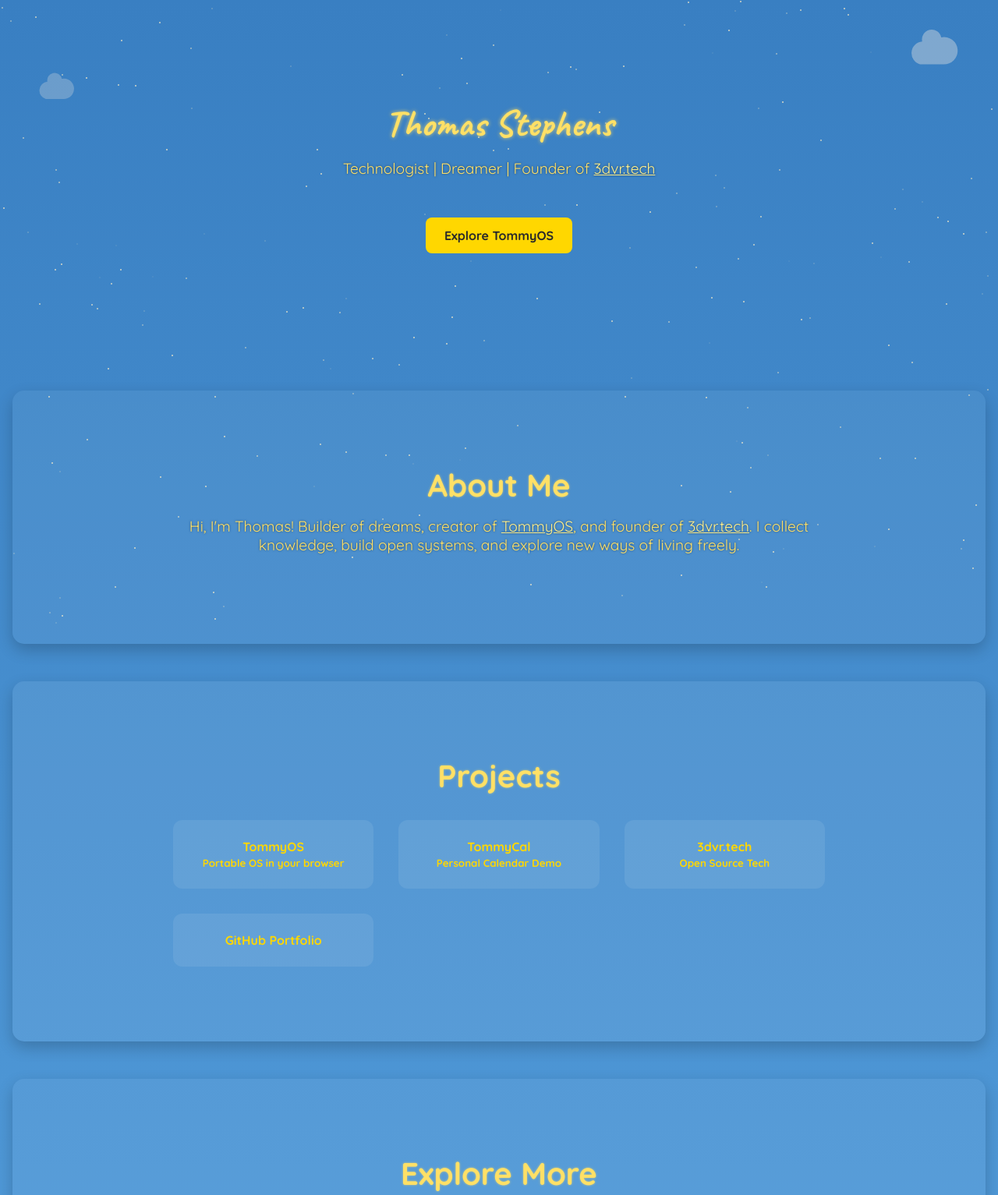
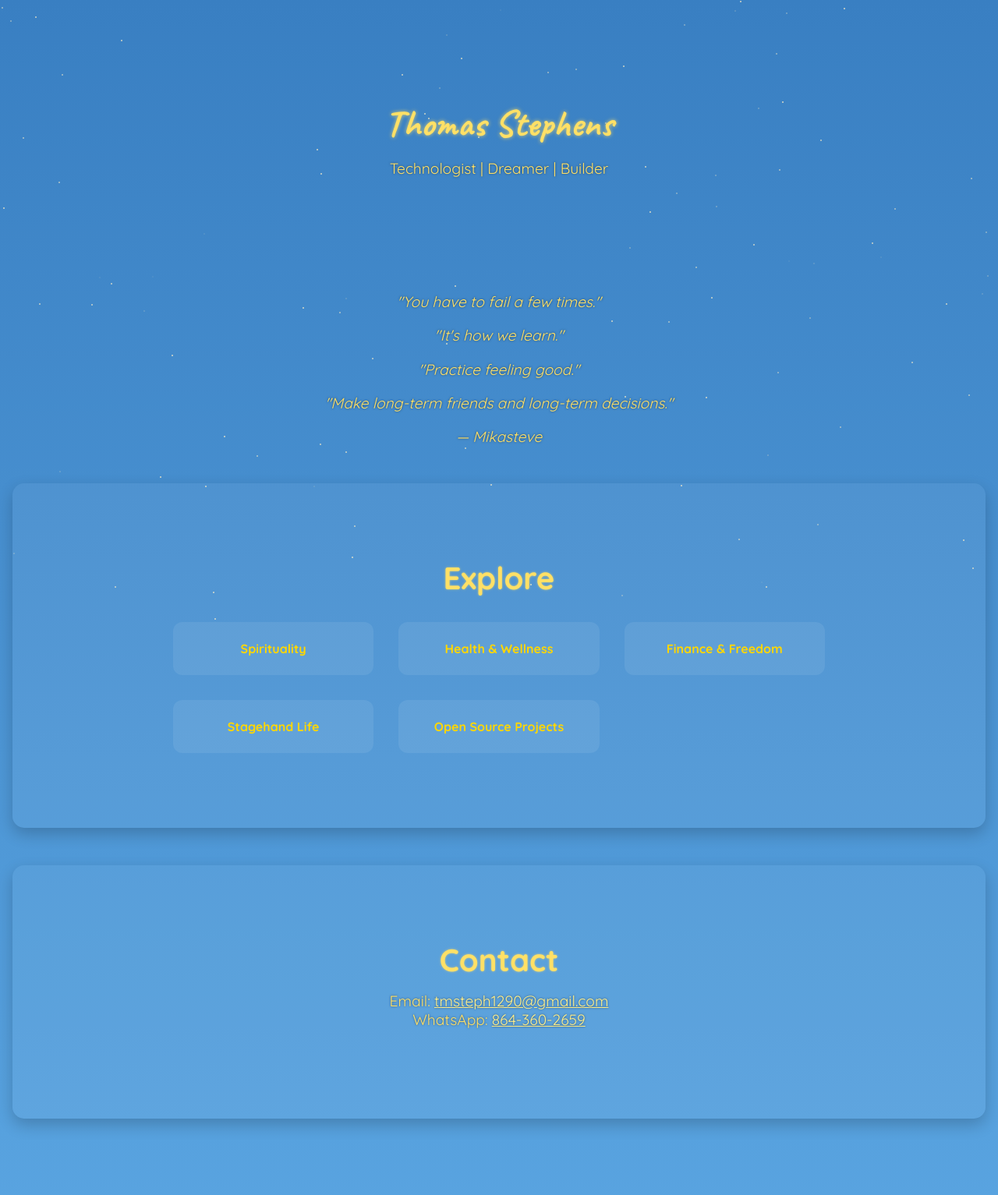
Before and after one commit to tmsteph/tmsteph-redesign-2025, a plain HTML site: page index.html in a window 1280 px wide. Shown: the top 1533 px of the page at 78% size. Drawn offline with Linux system fonts and the light colour scheme.

Commit message:
Update index.html

```diff
--- a/index.html
+++ b/index.html
@@ -13,60 +13,36 @@
   <div id="starfield"></div>
 
   <header class="hero fade-in">
-    <!-- Clouds -->
-    <svg class="cloud cloud1" viewBox="0 0 64 64" width="150" height="80" xmlns="http://www.w3.org/2000/svg">
-      <path d="M20 50h24a14 14 0 1 0-2.2-27.7 10 10 0 0 0-19.6 4.2A12 12 0 0 0 20 50z"
-            fill="#e0e0e0" opacity="0.7">
-        <animateTransform attributeName="transform" attributeType="XML"
-          type="translate" values="0 0; 10 0; 0 0" dur="12s" repeatCount="indefinite" />
-      </path>
-    </svg>
-
-    <svg class="cloud cloud2" viewBox="0 0 64 64" width="100" height="60" xmlns="http://www.w3.org/2000/svg">
-      <path d="M20 50h24a14 14 0 1 0-2.2-27.7 10 10 0 0 0-19.6 4.2A12 12 0 0 0 20 50z"
-            fill="#e0e0e0" opacity="0.5">
-        <animateTransform attributeName="transform" attributeType="XML"
-          type="translate" values="0 0; -8 0; 0 0" dur="18s" repeatCount="indefinite" />
-      </path>
-    </svg>
-
     <div class="container">
       <h1 class="handwritten">Thomas Stephens</h1>
-      <p class="tagline">Technologist | Dreamer | Founder of <a href="https://3dvr.tech" target="_blank">3dvr.tech</a></p>
-      <a href="https://tommyos.vercel.app" target="_blank" class="btn-primary">Explore TommyOS</a>
+      <p class="tagline">Technologist | Dreamer | Builder</p>
     </div>
   </header>
 
-  <section id="about" class="section card fade-in">
-    <div class="container">
-      <h2>About Me</h2>
-      <p>Hi, I'm Thomas! Builder of dreams, creator of <a href="https://tommyos.vercel.app" target="_blank">TommyOS</a>, and founder of <a href="https://3dvr.tech" target="_blank">3dvr.tech</a>. I collect knowledge, build open systems, and explore new ways of living freely.</p>
-    </div>
+  <section class="small-quotes fade-in">
+    <p><em>"You have to fail a few times."</em></p>
+    <p><em>"It's how we learn."</em></p>
+    <p><em>"Practice feeling good."</em></p>
+    <p><em>"Make long-term friends and long-term decisions."</em></p>
+    <p><em>— Mikasteve</em></p>
   </section>
 
-  <section id="projects" class="section card alt fade-in">
+  <section class="section card fade-in">
     <div class="container">
-      <h2>Projects</h2>
+      <h2>Explore</h2>
       <div class="project-grid">
-        <a class="project-card" href="https://tommyos.vercel.app" target="_blank">TommyOS<br><small>Portable OS in your browser</small></a>
-        <a class="project-card" href="https://tommycal.vercel.app" target="_blank">TommyCal<br><small>Personal Calendar Demo</small></a>
-        <a class="project-card" href="https://3dvr.tech" target="_blank">3dvr.tech<br><small>Open Source Tech</small></a>
-        <a class="project-card" href="https://github.com/tmsteph" target="_blank">GitHub Portfolio</a>
+        <a class="project-card" href="spirituality.html">Spirituality</a>
+        <a class="project-card" href="health.html">Health & Wellness</a>
+        <a class="project-card" href="finance.html">Finance & Freedom</a>
+        <a class="project-card" href="stagehand.html">Stagehand Life</a>
+        <a class="project-card" href="opensource.html">Open Source Projects</a>
       </div>
     </div>
   </section>
 
-  <section id="explore" class="section card fade-in">
+  <section class="section card fade-in">
     <div class="container">
-      <h2>Explore More</h2>
-      <p><a class="btn-secondary" href="spirituality.html">Spirituality</a></p>
-      <p><a class="btn-secondary" href="health.html">Health & Wellness</a></p>
-    </div>
-  </section>
-
-  <section id="contact" class="section card alt fade-in">
-    <div class="container">
-      <h2>Contact Me</h2>
+      <h2>Contact</h2>
       <p>Email: <a href="mailto:tmsteph1290@gmail.com">tmsteph1290@gmail.com</a><br>
          WhatsApp: <a href="https://wa.me/18643602659" target="_blank">864-360-2659</a></p>
     </div>
@@ -74,13 +50,13 @@
 
   <footer class="fade-in">
     <div class="container">
-      <p class="handwritten">© 2025 Thomas Stephens | Dream. Build. Fly.</p>
+      <p class="handwritten">© 2025 Thomas Stephens | Dream. Build. Expand.</p>
     </div>
   </footer>
 
   <script>
     const starField = document.getElementById('starfield');
-    for (let i = 0; i < 200; i++) {
+    for (let i = 0; i < 100; i++) {
       const star = document.createElement('div');
       star.className = 'star';
       star.style.top = Math.random() * 100 + 'vh';
```
